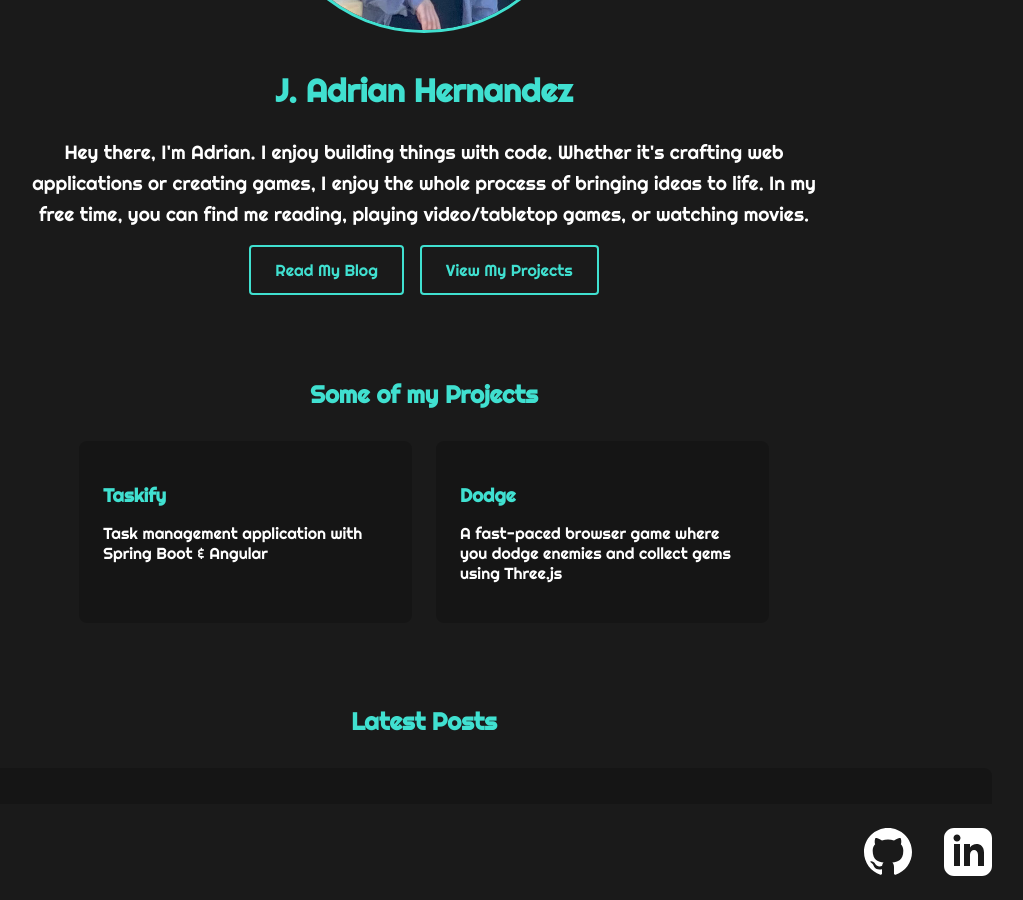
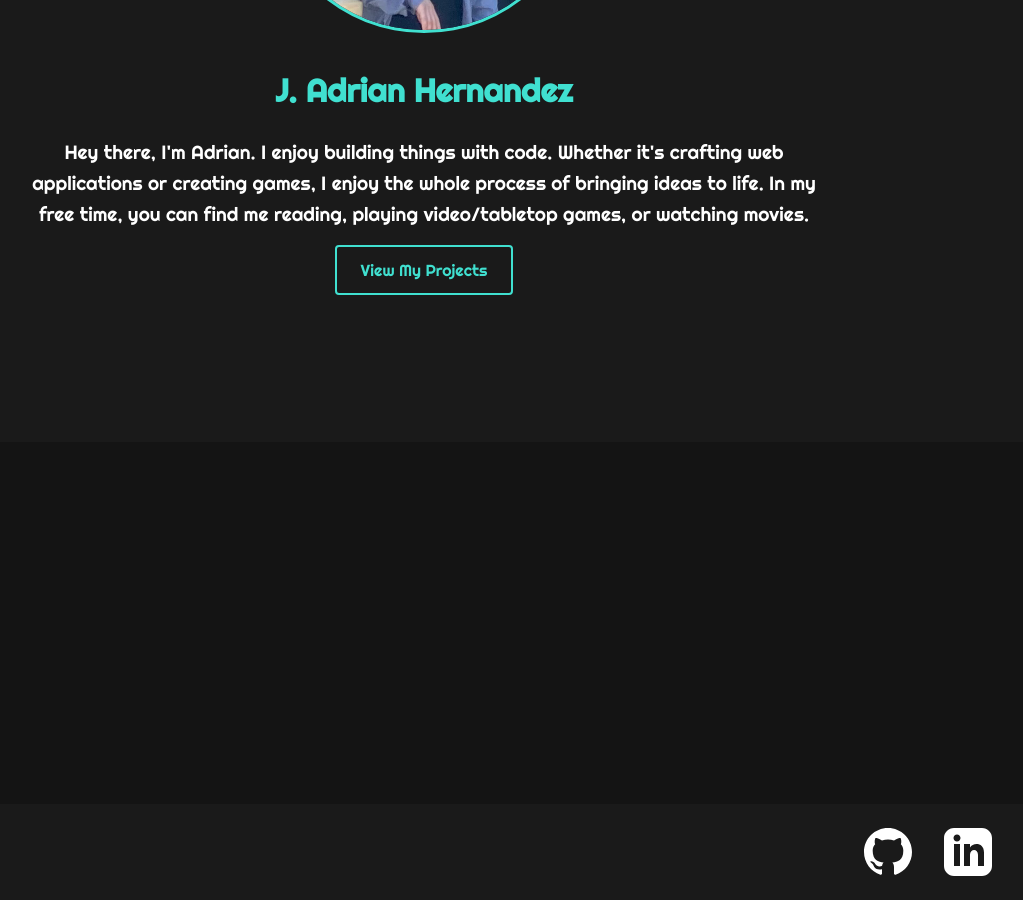
Before and after one commit to adrian-hernandez/home, a Jekyll site: the page built from index.md, in a window 1280 px wide and 900 px high, scrolled down 378 px. Shown: the whole window, without its empty margins (216-1239 px from the left). Built offline with Jekyll 4.4.1, drawn with Linux system fonts in a browser that asks for light colours; some of the changed text lies outside the part shown.

Commit message:
remove blog

```diff
--- a/_includes/header.html
+++ b/_includes/header.html
@@ -8,7 +8,8 @@
         </a>
       </div>
       <div class="nav-right">
-        <a class="nav-link" href="{{ '/blog' | relative_url }}">Blog</a>
+        <!-- Remove or comment out the blog link -->
+        <!-- <a class="nav-link" href="{{ '/blog' | relative_url }}">Blog</a> -->
         <a class="nav-link" href="{{ '/projects' | relative_url }}">Projects</a>
       </div>
     </nav>
--- a/index.md
+++ b/index.md
@@ -13,12 +13,12 @@
   <p>Hey there, I'm Adrian. I enjoy building things with code. Whether it's crafting web applications or creating games, I enjoy the whole process of bringing ideas to life. In my free time, you can find me reading, playing video/tabletop games, or watching movies.</p>
 
   <div class="cta-buttons">
-    <a href="{{ '/blog' | relative_url }}" class="cta-link">Read My Blog</a>
+    <!-- <a href="{{ '/blog' | relative_url }}" class="cta-link">Read My Blog</a> -->
     <a href="{{ '/projects' | relative_url }}" class="cta-link">View My Projects</a>
   </div>
 </div>
 
-<div class="featured-projects">
+<!-- <div class="featured-projects">
   <h2>Some of my Projects</h2>
   <div class="project-preview">
     <a href="{{ '/projects' | relative_url }}" class="project-card">
@@ -30,9 +30,9 @@
       <p>A fast-paced browser game where you dodge enemies and collect gems using Three.js</p>
     </a>
   </div>
-</div>
+</div> -->
 
-<div class="latest-posts">
+<!-- <div class="latest-posts">
   <h2>Latest Posts</h2>
   <div class="post-preview-container">
     {% for post in site.posts limit:2 %}
@@ -43,4 +43,4 @@
     </a>
     {% endfor %}
   </div>
-</div>
+</div> -->
```
Also changed, not shown: _config.yml (+11 -0 lines).
